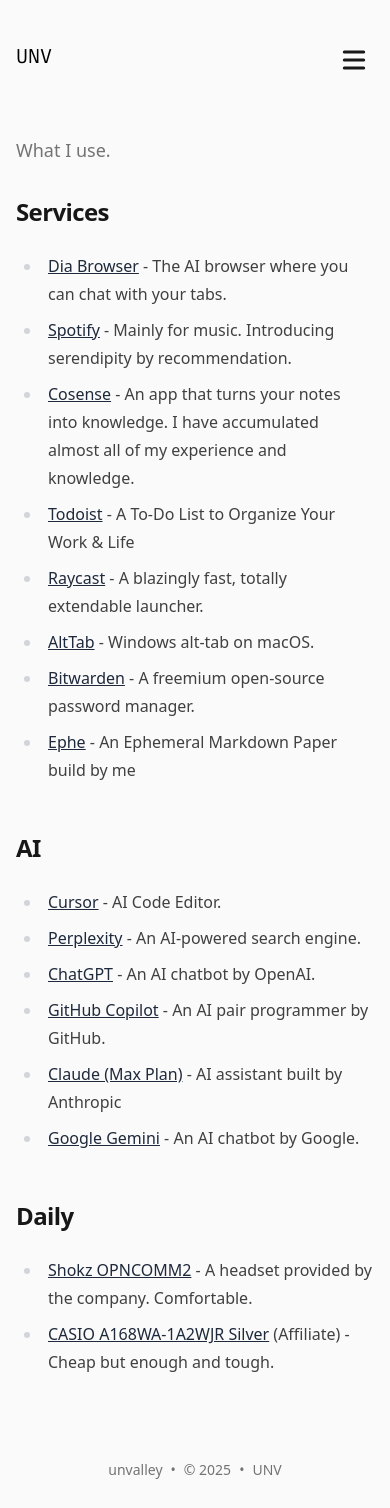
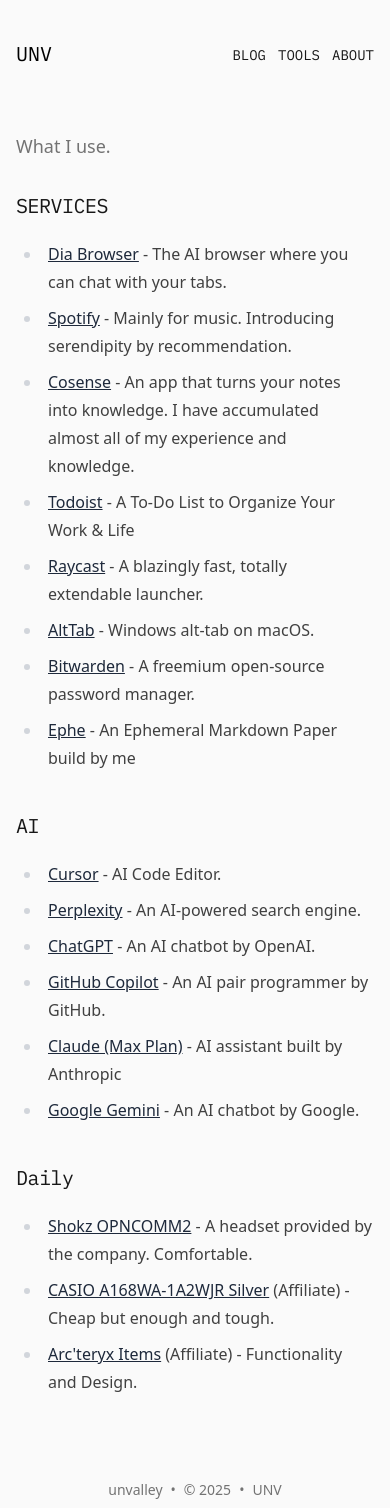
Before and after one commit to unvalley/me, a Next.js app: page /tools in a window 390 px wide. Built offline with nearby package versions, Linux system fonts and the light colour scheme.

Commit message:
feat: design

```diff
--- a/app/about/page.tsx
+++ b/app/about/page.tsx
@@ -38,18 +38,18 @@ export default async function About() {
           </div>
         </section>
 
-        <section className="pt-6 pb-8 space-y-2 md:space-y-5">
-          <h2 className="text-2xl tracking-tight text-gray-900 dark:text-gray-100 md:leading-14">
+        <section className="space-y-1">
+          <h2 className="text-xl tracking-tight md:leading-14 font-mono">
             PROJECTS
           </h2>
           {projectsData.map((project) => (
-            <div key={project.title} className="mb-4 space-y-2 -m-4">
+            <div key={project.title} className="space-y-1 -m-4">
               {project.href ? (
                 <CustomLink
                   href={project.href}
-                  className="flex items-center gap-x-4 p-4 rounded-lg border border-transparent hover:bg-primary-100 dark:hover:bg-primary-900 group"
+                  className="flex items-center gap-x-2 p-4 rounded-lg border border-transparent hover:bg-primary-100 dark:hover:bg-primary-900 group"
                 >
-                  <div className="flex-auto flex flex-col pb-4 border-b border-primary-100 dark:border-primary-900 text-primary-700 dark:text-primary-300">
+                  <div className="flex-auto flex flex-col pb-2 border-b border-primary-100 dark:border-primary-900 text-primary-700 dark:text-primary-300">
                     <span className="text-lg">{project.title}</span>
                     <span className="text-primary-500 dark:text-primary-500">
                       {project.description}
@@ -57,8 +57,8 @@ export default async function About() {
                   </div>
                 </CustomLink>
               ) : (
-                <div className="flex items-center gap-x-4 p-4 rounded-lg border border-transparent">
-                  <div className="flex-auto flex flex-col pb-4 border-b border-primary-100 dark:border-primary-900 text-primary-700 dark:text-primary-300">
+                <div className="flex items-center gap-x-2 p-4 rounded-lg border border-transparent">
+                  <div className="flex-auto flex flex-col pb-2 border-b border-primary-100 dark:border-primary-900 text-primary-700 dark:text-primary-300">
                     <span className="text-lg">{project.title}</span>
                     <span className="text-primary-500 dark:text-primary-500">
                       {project.description}
@@ -70,8 +70,8 @@ export default async function About() {
           ))}
         </section>
 
-        <section className="pt-6 pb-8 space-y-2 md:space-y-5">
-          <h2 className="text-2xl tracking-tight text-gray-900 dark:text-gray-100 md:leading-14">
+        <section className="space-y-1">
+          <h2 className="text-xl tracking-tight md:leading-14 font-mono">
             TALKS
           </h2>
           {talks.map((talk) => (
--- a/app/layout.tsx
+++ b/app/layout.tsx
@@ -13,7 +13,6 @@ import { GoogleAnalytics } from "@next/third-parties/google";
 import { Providers } from "./providers";
 import { Footer } from "@/components/Footer";
 import { CustomLink } from "@/components/Link";
-import { MobileNav } from "@/components/MobileNav";
 import { headerNavLinks } from "../data";
 
 export const metadata: Metadata = {
@@ -97,18 +96,17 @@ export default function RootLayout({
                   </div>
                 </CustomLink>
                 <div className="flex items-center text-base leading-5">
-                  <div className="hidden sm:block space-x-4">
+                  <div className="space-x-3 sm:space-x-4">
                     {headerNavLinks.map((link) => (
                       <CustomLink
                         key={link.title}
                         href={link.href}
-                        className="font-mono text-gray-900 dark:text-gray-100"
+                        className="font-mono text-sm sm:text-base text-gray-900 dark:text-gray-100"
                       >
                         {link.title}
                       </CustomLink>
                     ))}
                   </div>
-                  <MobileNav />
                 </div>
               </header>
               <main className="mb-auto">{children}</main>
--- a/app/tools/page.tsx
+++ b/app/tools/page.tsx
@@ -21,7 +21,9 @@ export default function Tools() {
       </div>
 
       <div className="prose dark:prose-dark">
-        <h2>Services</h2>
+        <h2 className="text-xl tracking-tight md:leading-14 font-mono">
+          SERVICES
+        </h2>
         <ul>
           {services.map((x) => (
             <li key={x.name}>
@@ -31,7 +33,7 @@ export default function Tools() {
           ))}
         </ul>
 
-        <h2>AI</h2>
+        <h2 className="text-xl tracking-tight md:leading-14 font-mono">AI</h2>
         <ul>
           {aiServices.map((x) => (
             <li key={x.name}>
@@ -41,7 +43,9 @@ export default function Tools() {
           ))}
         </ul>
 
-        <h2>Daily</h2>
+        <h2 className="text-xl tracking-tight md:leading-14 font-mono">
+          Daily
+        </h2>
         <ul>
           {daily.map((x) => (
             <li key={x.name}>
--- a/components/BlogList.tsx
+++ b/components/BlogList.tsx
@@ -30,13 +30,13 @@ export const BlogList = ({ items }: BlogListProps) => {
               <span className="text-gray-700 dark:text-gray-300 group-hover:text-gray-900 dark:group-hover:text-gray-100 transition-colors">
                 {title}
               </span>
-              <span className="flex items-baseline gap-2">
+              <span className="flex items-baseline gap-2 flex-shrink-0">
                 <span className="hidden sm:inline text-gray-300 dark:text-gray-600">
                   {"·".repeat(3)}
                 </span>
                 <time
                   dateTime={date}
-                  className="text-sm text-gray-500 dark:text-gray-400 tabular-nums group-hover:text-gray-700 dark:group-hover:text-gray-200 transition-colors"
+                  className="text-sm text-gray-500 dark:text-gray-400 tabular-nums group-hover:text-gray-700 dark:group-hover:text-gray-200 transition-colors whitespace-nowrap"
                 >
                   {formatDate(date)}
                 </time>
--- a/data/authors/default.mdx
+++ b/data/authors/default.mdx
@@ -5,9 +5,6 @@ job: Software Engineer
 ---
 
 A software engineer who writes Rust, Scala, TypeScript.
-I'm interested in Software Design and Testing.
-
-This blog template is [Tailwind Nextjs Theme](https://github.com/timlrx/tailwind-nextjs-starter-blog) by Timothy Lin.
 
 - [GitHub - unvalley](https://github.com/unvalley)
 - [X - @unvalley\_](https://x.com/unvalley_)
--- a/data/index.ts
+++ b/data/index.ts
@@ -93,8 +93,7 @@ export const projectsData = [
   },
   {
     title: "UNV (This blog)",
-    description:
-      "A personal blog built with Next.js and MDX. This is based on timlrx/tailwind-nextjs-starter-blog but I updated a lot.",
+    description: "A personal blog built with Next.js and MDX.",
     imgSrc: "",
     href: "https://github.com/unvalley/me",
   },
@@ -191,6 +190,14 @@ export const toolsData: {
     category: "daily",
   },
   {
+    name: "Arc'teryx Items",
+    description: "Functionality and Design.",
+    imgSrc: "",
+    href: "https://unvalley.me/blog/1754673967",
+    affiliate: true,
+    category: "daily",
+  },
+  {
     name: "Cursor",
     description: "AI Code Editor.",
     imgSrc: "",
```
Also changed, not shown: 2 other files (tests, documents, lock files or other folders).
